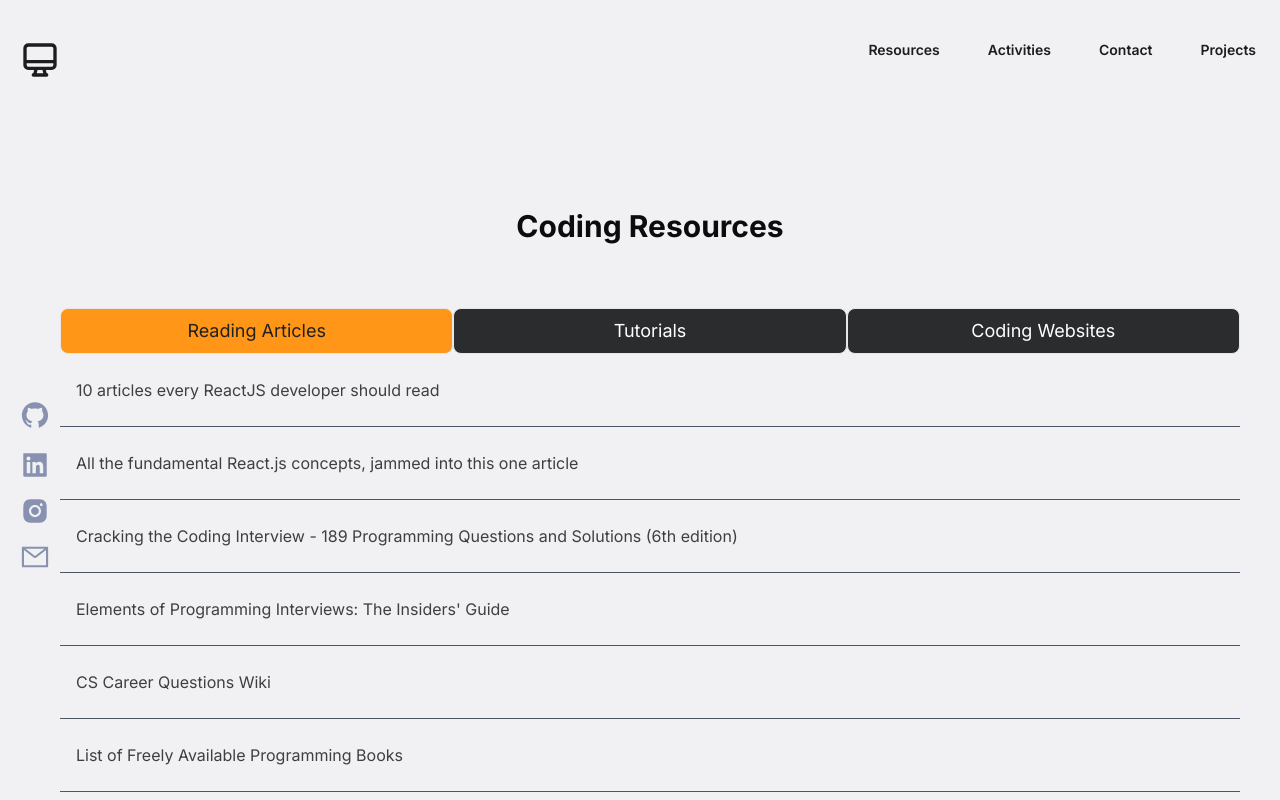
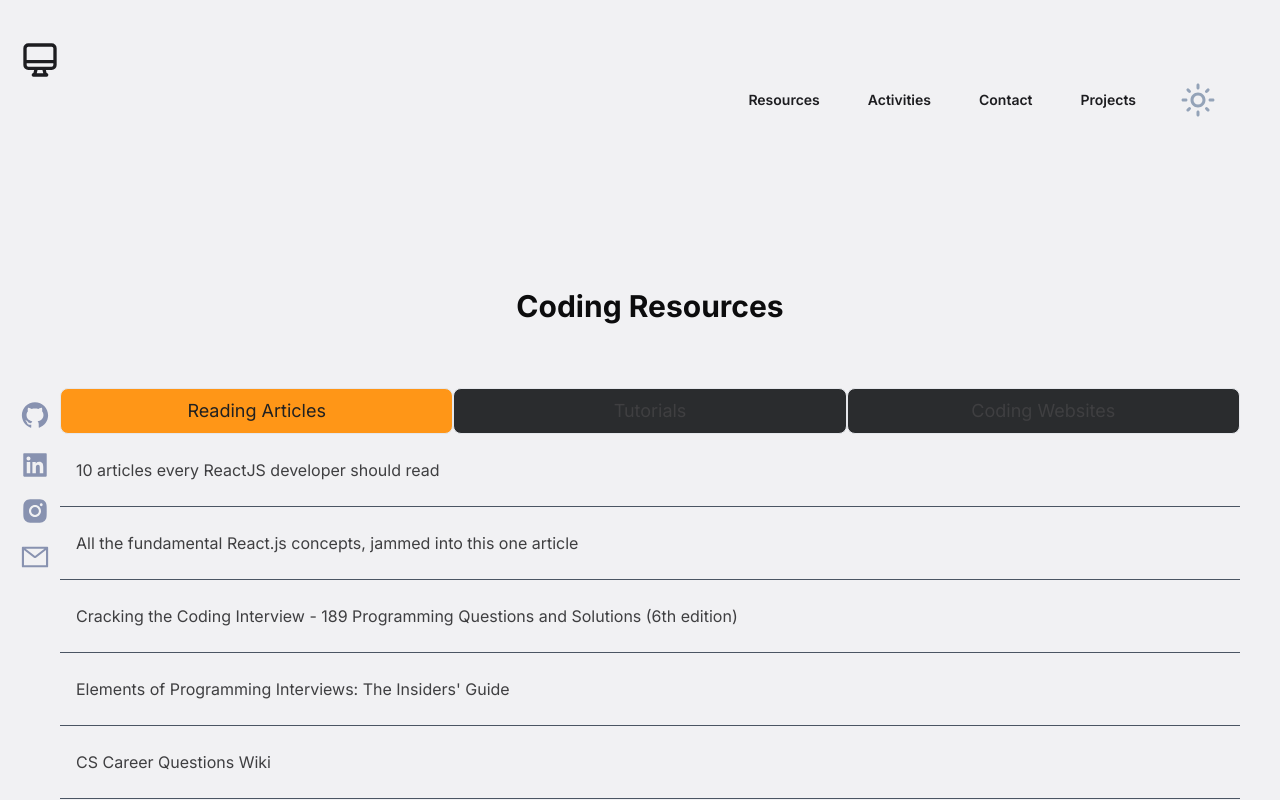
Before and after one commit to OppedRawen/IVC-Computer-Science, a React (Create React App) app: page /resources in a window 1280 px wide. Shown: the top 800 px of the page. Built offline with nearby package versions, Linux system fonts and the light colour scheme.

Commit message:
toggle light dark

```diff
--- a/src/App.js
+++ b/src/App.js
@@ -36,7 +36,7 @@ useEffect(() => {
   return (
     <ThemeContext.Provider value={{ isDarkMode, toggleDarkMode: () => setIsDarkMode(prev => !prev) }}>
     <Router>
-   <div className={` pl-5 overflow-x-hidden shadow-lg bg-primary-light `}>
+   <div className={` pl-5 overflow-x-hidden shadow-lg bg-primary-light dark:bg-primary-dark `}>
 
 
 
--- a/src/components/Loading.jsx
+++ b/src/components/Loading.jsx
@@ -24,7 +24,7 @@ const Loading = () => {
                 <HiOutlineDesktopComputer className="  text-3xl font-bold w-20 h-20 " />
               </motion.div>
               <motion.div
-                className="mt-14 h-2 w-40 bg-primary-light rounded"
+                className="mt-14 h-2 w-40 bg-primary-dark rounded"
                 initial={{ width: 0 }}
                 animate={{ width: '50%' }}
                 transition={{ duration: 1 }}
--- a/src/components/Navbar.jsx
+++ b/src/components/Navbar.jsx
@@ -7,8 +7,8 @@ import { HiOutlineDesktopComputer } from 'react-icons/hi';
 import { GiHamburgerMenu } from 'react-icons/gi';
 import { Link } from 'react-router-dom';
 import SocialLinks from './SocialLinks';
-// import {MdOutlineDarkMode} from 'react-icons/md';
-// import {MdOutlineLightMode} from 'react-icons/md';
+import {MdOutlineDarkMode} from 'react-icons/md';
+import {MdOutlineLightMode} from 'react-icons/md';
 // const handleScroll = () => {
 //     const [scrollDirection, setScrollDirection] = useState('up');
 
@@ -115,11 +115,14 @@ const toggleMenu = () => {
                           <Link to="/projects" onClick={() => setMenuOpen(false)}>Projects</Link>
                         </motion.div>
                     </li>
-                    {/* <li>
-                    <button onClick={toggleDarkMode}  className="w-1/2 m-2 p-3 flex justify-center items-center text-slate-400 hover:text-gray-800 cursor-pointer">
-                    {isDarkMode ? <MdOutlineDarkMode className="" /> : <MdOutlineLightMode />}
-                  </button>
-                    </li> */}
+                    <li>
+  <button
+    onClick={toggleDarkMode}
+    className="w-1/2 m-2 p-3 flex justify-center items-center text-slate-400 hover:text-gray-800 cursor-pointer"
+  >
+    {isDarkMode ? <MdOutlineDarkMode  className="w-20 h-20"/> : <MdOutlineLightMode className="w-20 h-20" />}
+  </button>
+</li>
 
                 </ul>
                 <div className=" ml-5 mt-12 md:hidden ">  {/* Push the social links to the bottom */}
--- a/src/pages/About.jsx
+++ b/src/pages/About.jsx
@@ -13,7 +13,7 @@ const About = () => {
 
   return (
     <motion.div className='flex flex-col justify-center p-4 md:p-10'>
-      <div className="max-w-screen-md mx-auto">
+      <div className="max-w-screen-lg mx-auto">
         {/* Welcome Text */}
         <motion.h3
           className=" text-secondary-light text-xl sm:text-2xl"
--- a/src/pages/Resources.jsx
+++ b/src/pages/Resources.jsx
@@ -50,7 +50,7 @@ function Tab() {
                         key={idx + 1}
                         onClick={() => toggleTab(idx + 1)}
                         className={`py-1 px-2 md:py-2 md:px-4 text-sm md:text-lg border rounded-lg transition-colors duration-200 ease-in-out
-                        ${tabState === idx + 1 ? 'bg-[#ff9617] text-[#212121]' : 'bg-[#2a2c2e] text-white'}`}
+                        ${tabState === idx + 1 ? 'bg-[#ff9617] text-[#212121]' : 'bg-[#2a2c2e] '}`}
                     >
                         {tabButton}
                     </button>
--- a/src/pages/activities.js
+++ b/src/pages/activities.js
@@ -12,11 +12,11 @@ const Activities = () => {
             opacity: 1,
             y: 0,
             transition: {
-                delay: 0.75,
+                delay: 0.5,
                 duration: 0.4,
                 type: 'tween',
                 delayChildren: 0.5,
-                staggerChildren: 0.4
+                staggerChildren: 0.25
             }
         }
     };
```
